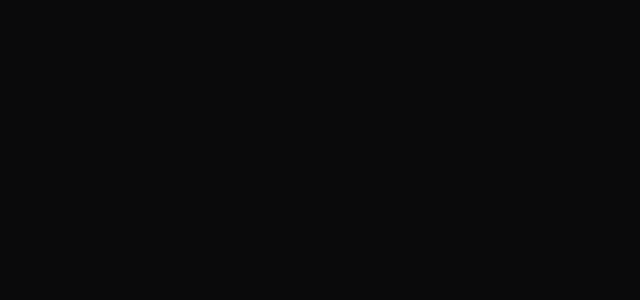
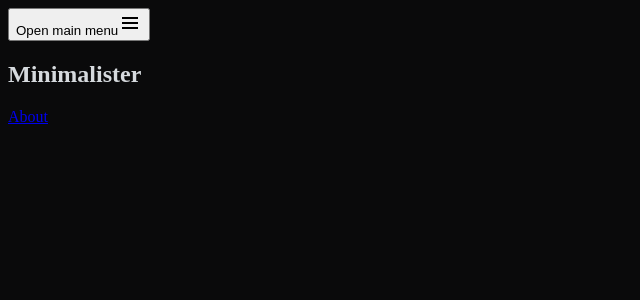
Before and after one commit to endopedro/mdblog, a Next.js app: page / in a window 1280 px wide. Shown: the top 300 px of the page, without its empty margins (0-640 px from the left). Built offline with nearby package versions, Linux system fonts and the light colour scheme.

Commit message:
feat: navbar

```diff
--- a/package.json
+++ b/package.json
@@ -9,11 +9,14 @@
     "lint": "next lint"
   },
   "dependencies": {
+    "@headlessui/react": "^1.4.0",
     "autoprefixer": "^10.3.1",
+    "classnames": "^2.3.1",
     "next": "11.1.0",
     "postcss": "^8.3.6",
     "react": "17.0.2",
     "react-dom": "17.0.2",
+    "react-icons": "^4.2.0",
     "tailwindcss": "^2.2.7"
   },
   "devDependencies": {
--- a/src/components/Layout.jsx
+++ b/src/components/Layout.jsx
@@ -1,5 +1,7 @@
 import React from 'react'
 import Head from 'next/head'
+
+import Navbar from './Navbar'
 
 const Layout = ({ children, page, blogName }) => {
   return (
@@ -8,6 +10,7 @@
         <title>{blogName}</title>
       </Head>
       <main>
+        <Navbar page={page} blogName={blogName} />
         <div className="container mx-auto px-2 lg:px-8 max-w-4xl">
           {children}
         </div>
--- /dev/null
+++ b/src/components/Navbar/MobileMenuButton.jsx
@@ -0,0 +1,16 @@
+import React from 'react'
+import { Disclosure } from '@headlessui/react'
+import { BiMenu } from 'react-icons/bi'
+import cx from 'classnames'
+
+const MobileMenuButton = ({ open }) => (
+  <Disclosure.Button className="inline-flex items-center justify-center p-2 rounded-md text-gray-400 hover:text-white hover:bg-gray-700 outline-none">
+    <span className="sr-only">Open main menu</span>
+    <BiMenu
+      size="24"
+      className={cx('duration-300 transform', { '-rotate-90': open })}
+    />
+  </Disclosure.Button>
+)
+
+export default MobileMenuButton
--- /dev/null
+++ b/src/components/Navbar/NavItem.jsx
@@ -0,0 +1,22 @@
+import React from 'react'
+import Link from 'next/link'
+import cx from 'classnames'
+
+const NavItem = ({ item, page, sm }) => {
+  return (
+    <Link href={item.link}>
+      <a
+        className={cx(
+          'flex items-center px-3 py-2 rounded-md font-medium transition duration-300',
+          `text-${sm ? 'sm' : 'base'}`,
+          item.label == page ? 'text-blue-300' : 'hover:text-blue-400'
+        )}
+        aria-current={item.label == page ? 'page' : undefined}
+      >
+        {item.label}
+      </a>
+    </Link>
+  )
+}
+
+export default NavItem
--- /dev/null
+++ b/src/components/Navbar/index.jsx
@@ -0,0 +1,44 @@
+import React from 'react'
+import { Disclosure } from '@headlessui/react'
+
+import { navItems } from './items'
+import MobileMenuButton from './MobileMenuButton'
+import NavItem from './NavItem'
+
+const Navbar = ({ page, blogName }) => (
+  <Disclosure as="nav" className="bg-woodsmoke-600">
+    {({ open }) => (
+      <>
+        <div className="max-w-7xl mx-auto px-2 sm:px-6 lg:px-8 mb-3">
+          <div className="relative flex items-center justify-between h-14">
+            <div className="absolute inset-y-0 left-0 flex items-center sm:hidden">
+              <MobileMenuButton open={open} />
+            </div>
+            <div className="flex-1 flex items-center justify-center sm:items-stretch sm:justify-start">
+              <div className="flex-shrink-0 flex items-center">
+                <h2 className="text-2xl font-bold">{blogName}</h2>
+              </div>
+              <div className="hidden sm:block sm:ml-6">
+                <div className="flex space-x-4">
+                  {navItems.map((item) => (
+                    <NavItem item={item} page={page} sm key={item.label} />
+                  ))}
+                </div>
+              </div>
+            </div>
+          </div>
+        </div>
+
+        <Disclosure.Panel className="sm:hidden">
+          <div className="px-2 pt-2 pb-3 space-y-1">
+            {navItems.map((item) => (
+              <NavItem item={item} page={page} key={item.label} />
+            ))}
+          </div>
+        </Disclosure.Panel>
+      </>
+    )}
+  </Disclosure>
+)
+
+export default Navbar
--- /dev/null
+++ b/src/components/Navbar/items.js
@@ -0,0 +1,8 @@
+const navItems = [
+  {
+    label: 'About',
+    link: '/about',
+  },
+]
+
+export { navItems }
```
Also changed, not shown: 1 other file (tests, documents, lock files or other folders).
